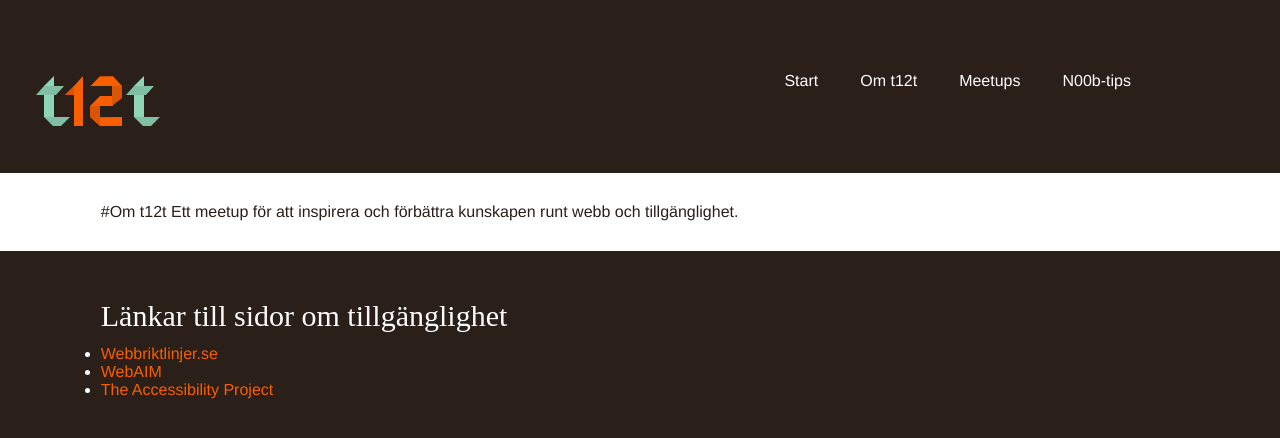
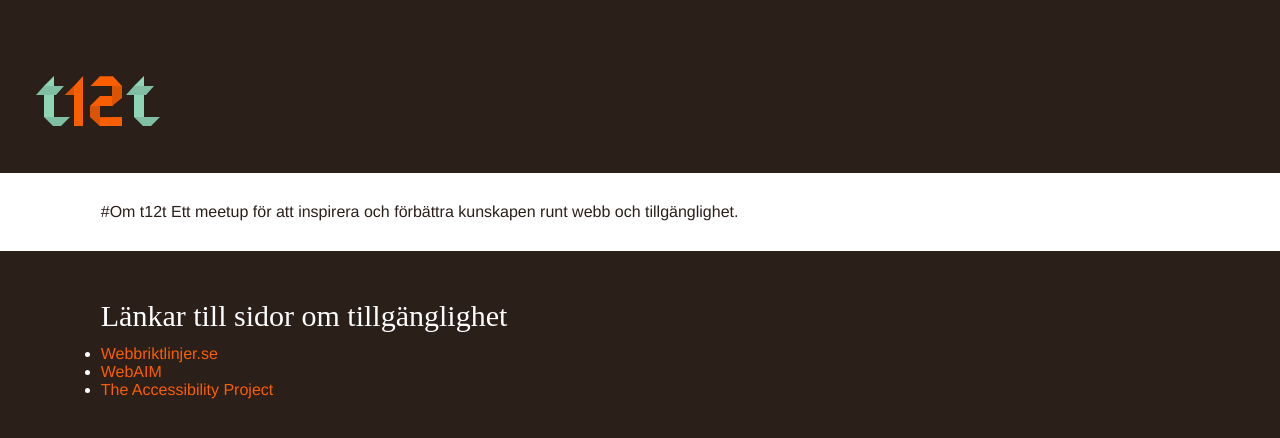
Before and after one commit to t12t/t12t, a Jekyll site: the page built from test.html, in a window 1280 px wide. Shown: the top 438 px of the page. Built offline with Jekyll 4.4.1, drawn with Linux system fonts in a browser that asks for light colours; some web fonts are replaced; Markdown is read by kramdown in place of the engine named in the settings.

Commit message:
Adjusted page temporarily for hack-meetup

```diff
--- a/_config.yml
+++ b/_config.yml
@@ -43,6 +43,6 @@
 - text: Meetups
   url: /meetups/
   permalink: /
-- text: N00b-tips
-  url: /n00b-tips/
+- text: Hack
+  url: /hack/
   permalink: /
--- a/_includes/header.html
+++ b/_includes/header.html
@@ -1,23 +1,7 @@
 <header>
 {% if page.url == '/index.html' %}
-  <h1 class="our-wellknown-logo"><a href="/"><img src="niceness/t12t-logo.svg" alt="t12t" /></a></h1>
+  <h1 class="our-wellknown-logo"><a href="/"><img src="/niceness/t12t-logo.svg" alt="t12t" /></a></h1>
 {% else %}
-  <a href="/" class="our-wellknown-logo"><img src="niceness/t12t-logo.svg" alt="t12t" /></a>
+  <a href="/" class="our-wellknown-logo"><img src="/niceness/t12t-logo.svg" alt="t12t" /></a>
 {% endif %}
-<nav>
-  <ul>
-      {% for link in site.navigation %}
-        {% assign current = link.url  | append:'index.html' %}
-        {% if current == page.url %}
-          <li>
-            <a class="current" href="{{ link.url }}">{{ link.text }}</a>
-          </li>
-        {%else%}
-        <li>
-          <a href="{{ link.url }}">{{ link.text }}</a>
-        </li>
-        {% endif %}
-      {% endfor %}
-    </ul>
-  </nav>
 </header>
```
Also changed, not shown: _layouts/start.html (+8 -8 lines), hack/index.md (added, +8 -0 lines), n00b-tips/index.md (deleted, +0 -8 lines).
